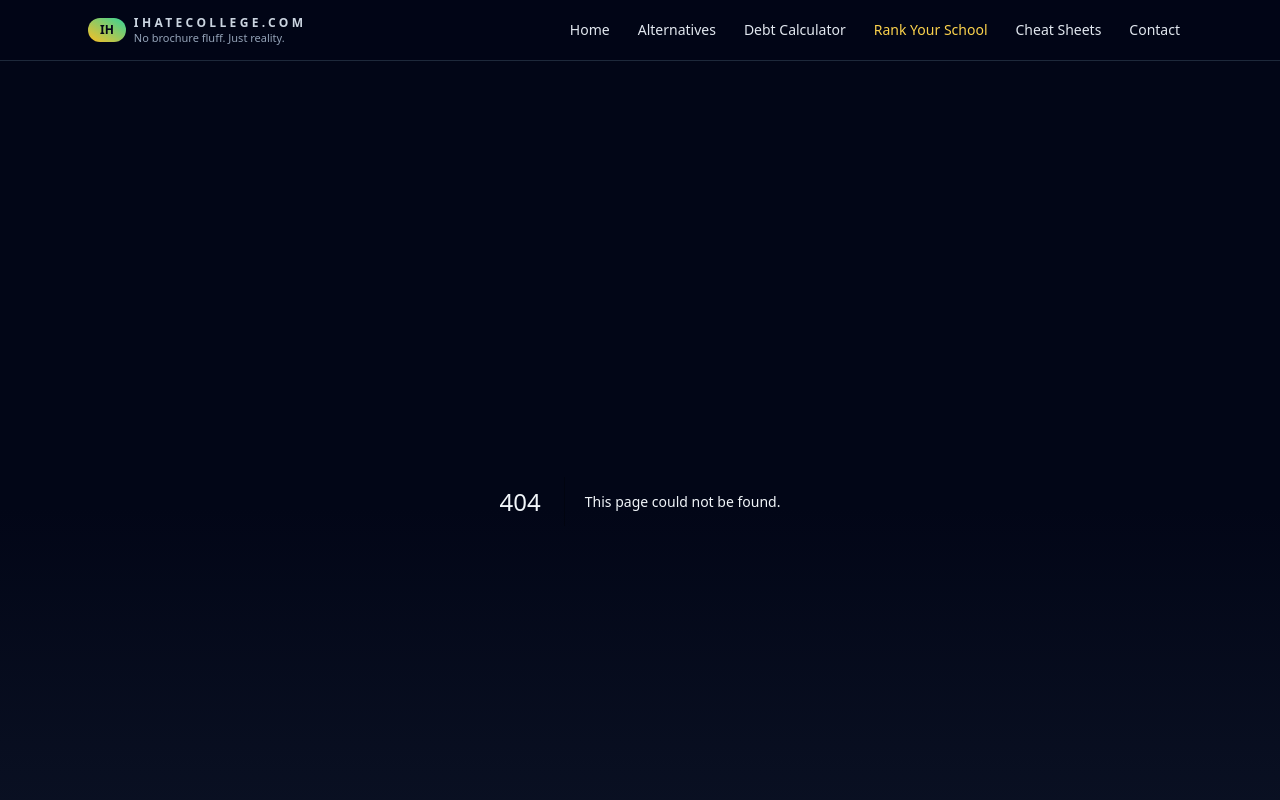
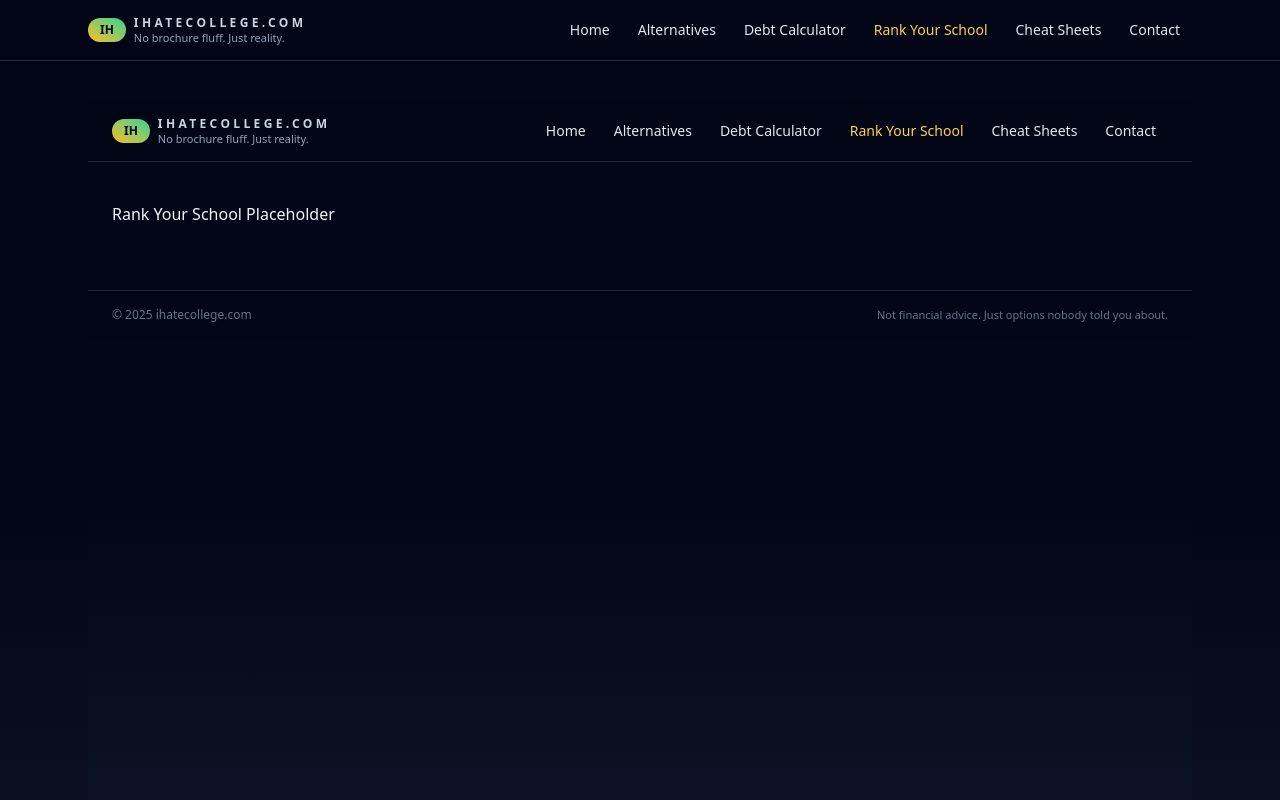
Before and after one commit to placebetsai/Ihatecollege, a Next.js app: page /rank-your-school in a window 1280 px wide. Before the commit this address had no page. Shown: the top 800 px of the page. Built offline with nearby package versions, Linux system fonts and the light colour scheme.

Commit message:
Create rank-your-school.js

```diff
--- /dev/null
+++ b/pages/rank-your-school.js
@@ -0,0 +1,9 @@
+import Layout from '../components/Layout';
+
+export default function RankYourSchool() {
+  return (
+    <Layout title="Rank Your School">
+      <h1>Rank Your School Placeholder</h1>
+    </Layout>
+  );
+}
```
